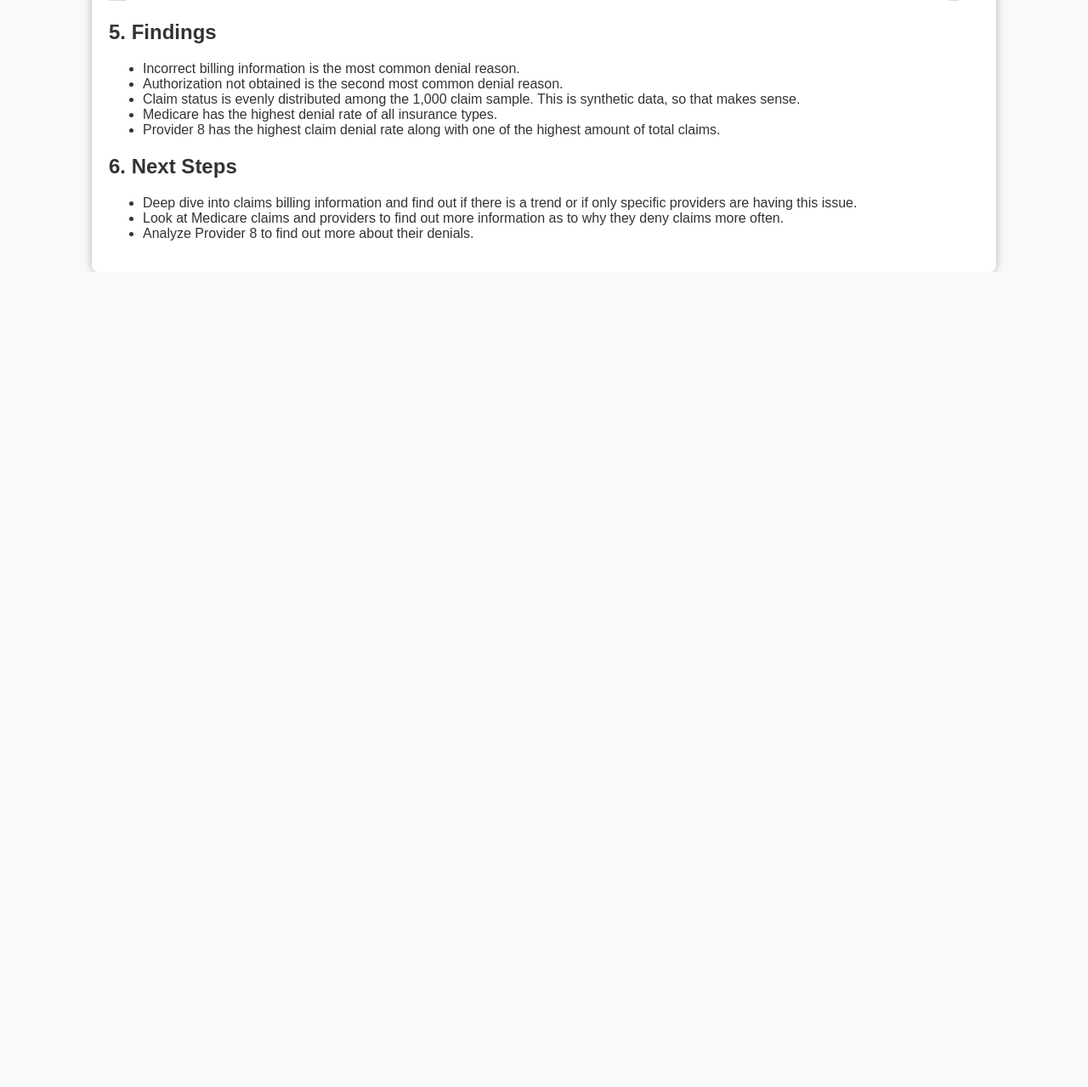
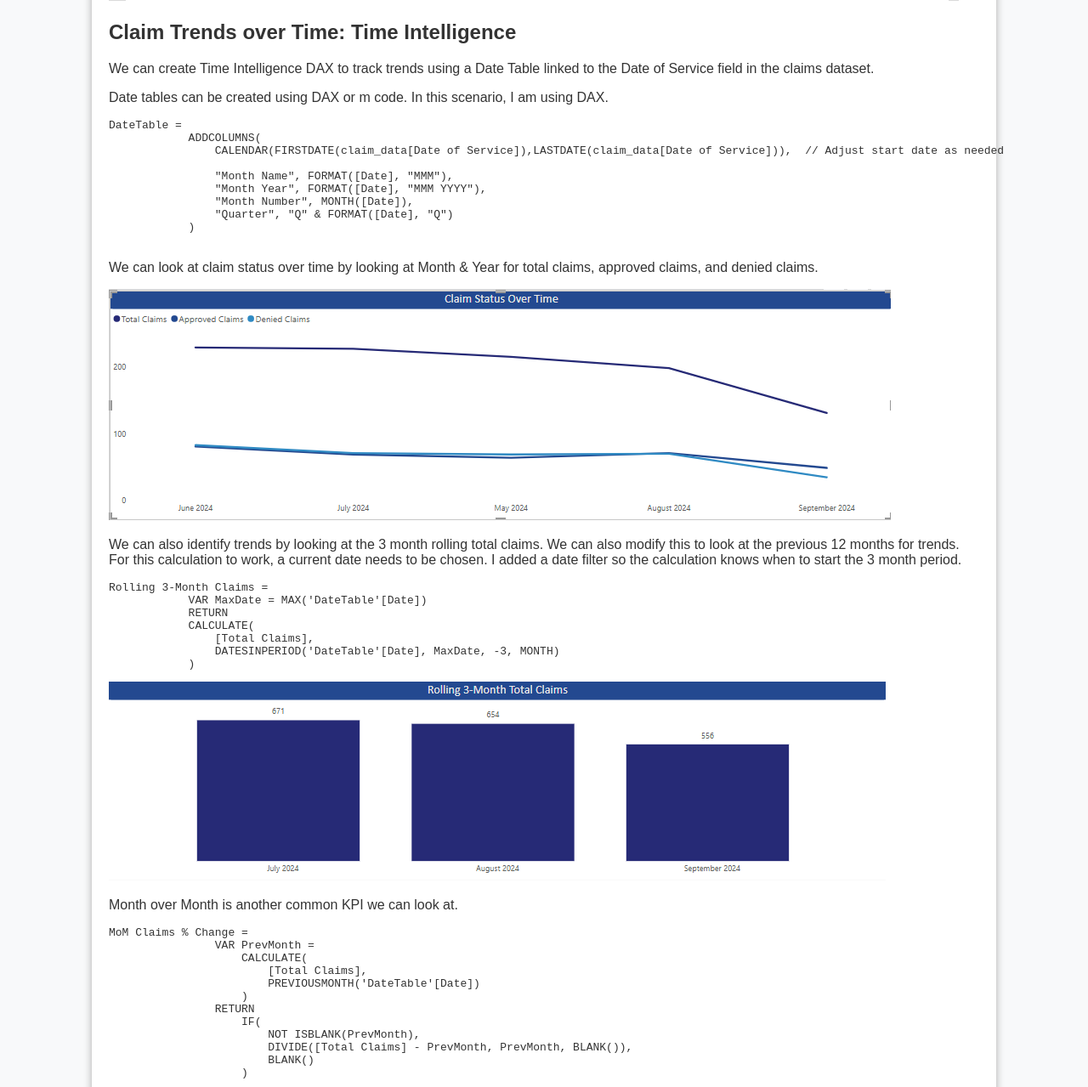
Before and after one commit to skillsbeck/portfolio_website, a plain HTML site: page project1.html in a window 1280 px wide. Shown: the part 2981-4260 px from the top of the page at 85% size. Before the commit the page ends 3301 px from the top, so only its background shows below. Drawn offline with Linux system fonts and the light colour scheme.

Commit message:
Add files via upload

```diff
--- a/project1.html
+++ b/project1.html
@@ -129,6 +129,45 @@ RETURN DIVIDE(Approved, Total, 0)
         </pre>
 
         <div></div> <img src="images/Screenshot 2025-02-10 131759.png"></div>
+
+        <h2>Claim Trends over Time: Time Intelligence</h2>
+        <p>We can create Time Intelligence DAX to track trends using a Date Table linked to the Date of Service field in the claims dataset.</p>
+        <p>Date tables can be created using DAX or m code. In this scenario, I am using DAX. </p>
+        <pre>DateTable =
+            ADDCOLUMNS(
+                CALENDAR(FIRSTDATE(claim_data[Date of Service]),LASTDATE(claim_data[Date of Service])),  // Adjust start date as needed
+
+                "Month Name", FORMAT([Date], "MMM"),
+                "Month Year", FORMAT([Date], "MMM YYYY"),
+                "Month Number", MONTH([Date]),
+                "Quarter", "Q" & FORMAT([Date], "Q")
+            )
+        </pre>
+        <p>We can look at claim status over time by looking at Month & Year for total claims, approved claims, and denied claims.</p>
+        <div></div> <img src="images/claimsovertime.png"></div>
+        <p>We can also identify trends by looking at the 3 month rolling total claims. We can also modify this to look at the previous 12 months for trends. For this calculation to work, a current date needs to be chosen. I added a date filter so the calculation knows when to start the 3 month period.</p>
+        <pre>Rolling 3-Month Claims =
+            VAR MaxDate = MAX('DateTable'[Date])
+            RETURN
+            CALCULATE(
+                [Total Claims],
+                DATESINPERIOD('DateTable'[Date], MaxDate, -3, MONTH)
+            )</pre>
+            <div></div> <img src="images/rolling3monthclaims.png"></div>
+            <p>Month over Month is another common KPI we can look at.</p>
+            <pre>MoM Claims % Change =
+                VAR PrevMonth =
+                    CALCULATE(
+                        [Total Claims],
+                        PREVIOUSMONTH('DateTable'[Date])
+                    )
+                RETURN
+                    IF(
+                        NOT ISBLANK(PrevMonth),
+                        DIVIDE([Total Claims] - PrevMonth, PrevMonth, BLANK()),
+                        BLANK()
+                    )</pre>
+
         <h2>5. Findings</h2>
         <ul>
             <li>Incorrect billing information is the most common denial reason.</li>
```
Also changed, not shown: project3.html (+4 -0 lines), images/claimsovertime.png (added), images/rolling3monthclaims.png (added), images/shoesbycountry.png (added).
